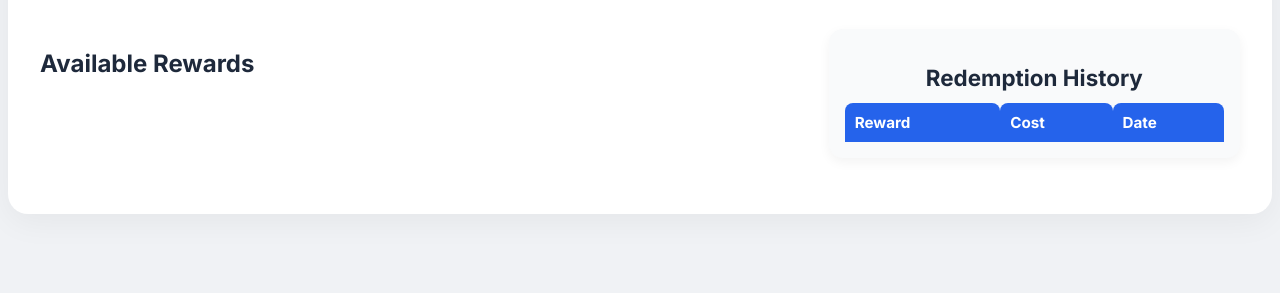
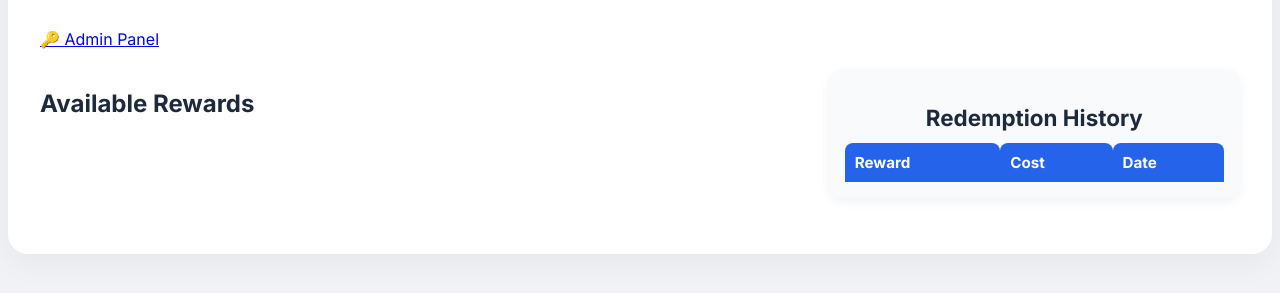
Before and after one commit to bibibaPoints/github.io, a plain HTML site: page index.html in a window 1280 px wide. Shown: the part 117-410 px from the top of the page. Drawn offline with Linux system fonts and the light colour scheme; no server answers.

Commit message:
Update index.html

```diff
--- a/index.html
+++ b/index.html
@@ -12,6 +12,9 @@
         <!-- Points Display -->
         <div class="points-total">
             Points: <span id="points">...</span>
+        </div>
+        <div class="admin-link">
+            <a href="admin.html" target="_blank">🔑 Admin Panel</a>
         </div>
 
         <!-- Main Content Wrapper -->
```
